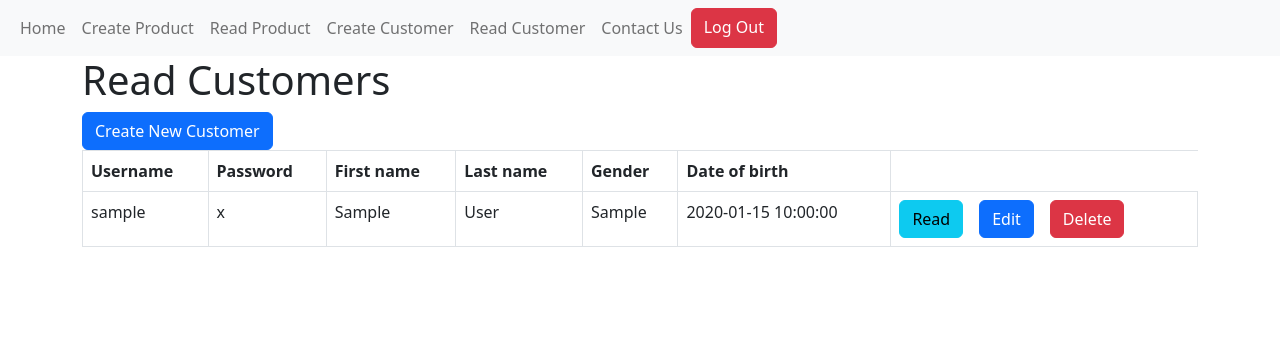
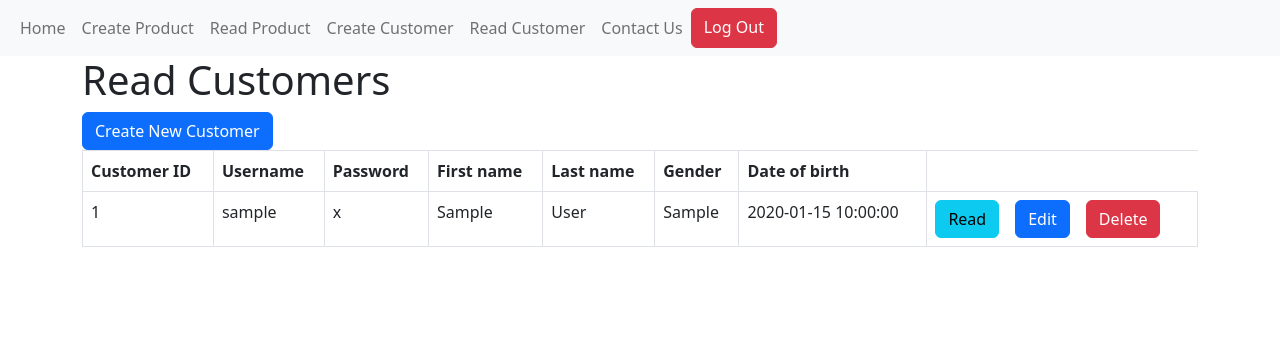
Before and after one commit to SkyWong212-018/skywong212-018.github.io, a PHP site: page /webdev/online_store/customer_read.php in a window 1280 px wide. Shown: the top 356 px of the page. Run offline with PHP 8.4, Linux system fonts and the light colour scheme; the visitor is signed in with stand-in values (Sample User, id 1); tables that the repository leaves empty or names only in its code hold one stand-in row (values such as "Sample post").

Commit message:
do something

```diff
--- a/online_store/customer_read.php
+++ b/online_store/customer_read.php
@@ -33,7 +33,7 @@
         // delete message prompt will be here
 
         // select all data
-        $query = "SELECT username, password, first_name, last_name, gender, date_of_birth FROM customers ORDER BY username DESC";
+        $query = "SELECT customer_id ,username, password, first_name, last_name, gender, date_of_birth FROM customers ORDER BY customer_id DESC";
         $stmt = $con->prepare($query);
         $stmt->execute();
 
@@ -51,6 +51,7 @@
 
             //creating our table heading
             echo "<tr>";
+            echo "<th>Customer ID</th>";
             echo "<th>Username</th>";
             echo "<th>Password</th>";
             echo "<th>First name</th>";
@@ -67,6 +68,7 @@
                 extract($row);
                 // creating new table row per record
                 echo "<tr>";
+                echo "<td>{$customer_id}</td>";
                 echo "<td>{$username}</td>";
                 echo "<td>{$password}</td>";
                 echo "<td>{$first_name}</td>";
@@ -75,13 +77,13 @@
                 echo "<td>{$date_of_birth}</td>";
                 echo "<td>";
                 // read one record
-                echo "<a href='customer_read_one.php?username={$username}' class='btn btn-info m-r-1em'>Read</a>";
+                echo "<a href='customer_read_one.php?customer_id={$customer_id}' class='btn btn-info m-r-1em'>Read</a>";
 
                 // we will use this links on next part of this post
-                echo "<a href='customer_update.php?username={$username}' class='btn btn-primary m-r-1em'>Edit</a>";
+                echo "<a href='customer_update.php?customer_id={$customer_id}' class='btn btn-primary m-r-1em'>Edit</a>";
 
                 // we will use this links on next part of this post
-                echo "<a href='#' onclick='delete_user({$username});'  class='btn btn-danger'>Delete</a>";
+                echo "<a href='#' onclick='delete_user({$customer_id});'  class='btn btn-danger'>Delete</a>";
                 echo "</td>";
                 echo "</tr>";
             }
```
Also changed, not shown: online_store/customer_update.php (+26 -9 lines).
